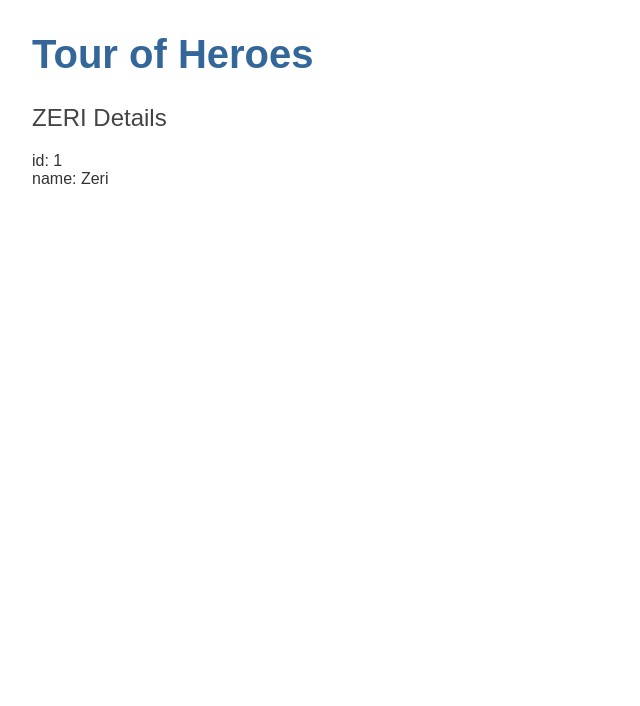
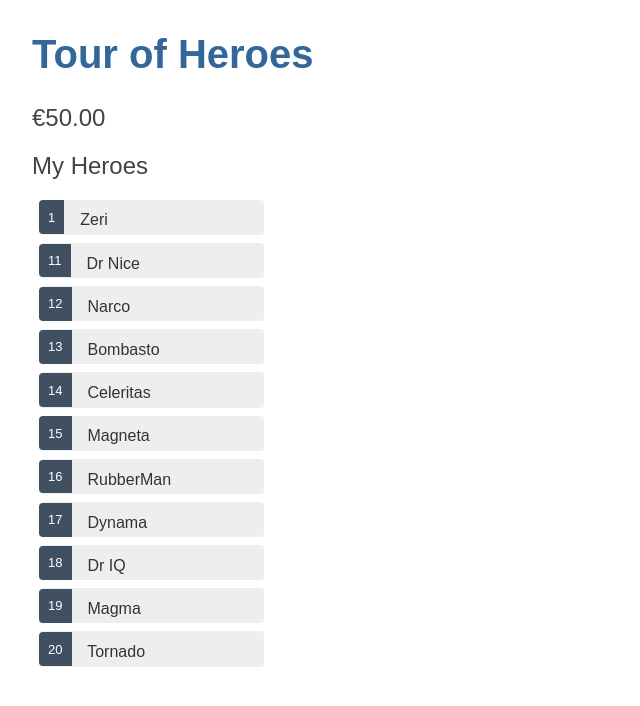
Before and after one commit to Casttiiel/HackerLearning, an Angular app: page / in a window 1280 px wide. Shown: the top 706 px of the page, without its empty margins (0-640 px from the left). Built offline with nearby package versions, Linux system fonts and the light colour scheme.

Commit message:
Second class

```diff
--- a/src/app/app.module.ts
+++ b/src/app/app.module.ts
@@ -1,5 +1,6 @@
 import { NgModule } from '@angular/core';
 import { BrowserModule } from '@angular/platform-browser';
+import { FormsModule } from '@angular/forms';
 
 import { AppRoutingModule } from './app-routing.module';
 import { AppComponent } from './app.component';
@@ -12,7 +13,8 @@
   ],
   imports: [
     BrowserModule,
-    AppRoutingModule
+    AppRoutingModule,
+    FormsModule
   ],
   providers: [],
   bootstrap: [AppComponent]
--- a/src/app/heroes/heroes.component.css
+++ b/src/app/heroes/heroes.component.css
@@ -0,0 +1,52 @@
+/* HeroesComponent's private CSS styles */
+.heroes {
+    margin: 0 0 2em 0;
+    list-style-type: none;
+    padding: 0;
+    width: 15em;
+  }
+  .heroes li {
+    cursor: pointer;
+    position: relative;
+    left: 0;
+    background-color: #EEE;
+    margin: .5em;
+    padding: .3em 0;
+    height: 1.6em;
+    border-radius: 4px;
+  }
+  .heroes li:hover {
+    color: #2c3a41;
+    background-color: #e6e6e6;
+    left: .1em;
+  }
+  .heroes li.selected {
+    background-color: black;
+    color: white;
+  }
+  .heroes li.selected:hover {
+    background-color: #505050;
+    color: white;
+  }
+  .heroes li.selected:active {
+    background-color: black;
+    color: white;
+  }
+  .heroes .badge {
+    display: inline-block;
+    font-size: small;
+    color: white;
+    padding: 0.8em 0.7em 0 0.7em;
+    background-color:#405061;
+    line-height: 1em;
+    position: relative;
+    left: -1px;
+    top: -4px;
+    height: 1.8em;
+    margin-right: .8em;
+    border-radius: 4px 0 0 4px;
+  }
+
+  input {
+    padding: .5rem;
+  }
--- a/src/app/heroes/heroes.component.html
+++ b/src/app/heroes/heroes.component.html
@@ -1,3 +1,17 @@
-<h2>{{hero.name | uppercase}} Details</h2>
-<div><span>id: </span>{{hero.id}}</div>
-<div><span>name: </span>{{hero.name}}</div>
+<h2>{{50 | currency:'EUR'}}</h2>
+
+<h2>My Heroes</h2>
+<ul class="heroes">
+  <li *ngFor="let patata of heroes" (click)="onSelect(patata)" [class.selected]="patata === selectedHero">
+    <span class="badge">{{patata.id}}</span> {{patata.name}}
+  </li>
+</ul>
+
+<div *ngIf="selectedHero">
+    <h2>{{selectedHero.name | uppercase}} Details</h2>
+    <div><span>id: </span>{{selectedHero.id}}</div>
+    <div>
+    <label for="hero-name">Hero name: </label>
+    <input id="hero-name" [(ngModel)]="selectedHero.name" placeholder="name">
+    </div>
+</div>
--- a/src/app/heroes/heroes.component.ts
+++ b/src/app/heroes/heroes.component.ts
@@ -1,5 +1,6 @@
 import { Component, OnInit } from '@angular/core';
 import { Hero } from '../hero';
+import { HEROES } from '../mockheroes'
 
 @Component({
   selector: 'app-heroes',
@@ -8,10 +9,7 @@
 })
 export class HeroesComponent implements OnInit {
 
-  hero: Hero = {
-    id: 1,
-    name: 'Zeri'
-  };
+  heroes = HEROES;
 
   constructor() { }
 
@@ -19,4 +17,8 @@
 
   }
 
+  selectedHero?: Hero;
+  onSelect(hero: Hero): void {
+    this.selectedHero = hero;
+  }
 }
--- /dev/null
+++ b/src/app/mockheroes.ts
@@ -0,0 +1,15 @@
+import { Hero } from './hero';
+
+export const HEROES: Hero[] = [
+  { id: 1, name: 'Zeri'},
+  { id: 11, name: 'Dr Nice' },
+  { id: 12, name: 'Narco' },
+  { id: 13, name: 'Bombasto' },
+  { id: 14, name: 'Celeritas' },
+  { id: 15, name: 'Magneta' },
+  { id: 16, name: 'RubberMan' },
+  { id: 17, name: 'Dynama' },
+  { id: 18, name: 'Dr IQ' },
+  { id: 19, name: 'Magma' },
+  { id: 20, name: 'Tornado' }
+];
```
